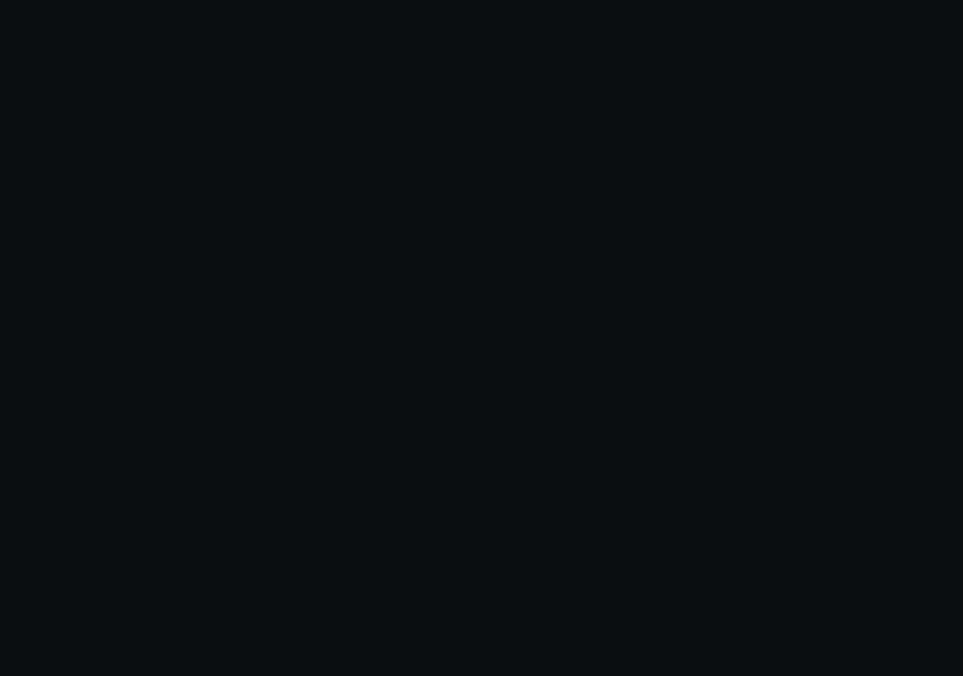
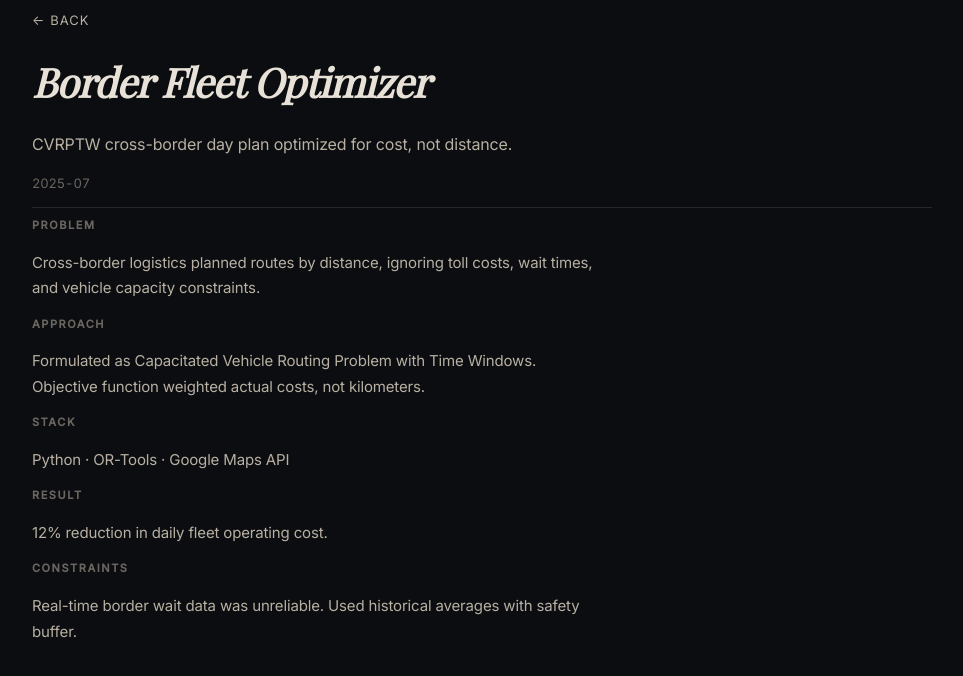
Before and after one commit to benjaminarce-cloud/arcev2-portfolio, a Next.js app: page /work/border-fleet-optimizer in a window 1280 px wide. Before the commit this address had no page. Shown: the top 676 px of the page, without its empty margins (158-1121 px from the left). Built offline with nearby package versions, Linux system fonts and the light colour scheme; a web font is replaced by a local one.

Commit message:
Update page.tsx

```diff
--- a/src/app/work/[slug]/page.tsx
+++ b/src/app/work/[slug]/page.tsx
@@ -1,24 +1,136 @@
+import Link from "next/link";
 import { notFound } from "next/navigation";
 
-const allowed = new Set(["margin-forecasting-system"]);
+const projectData: Record<
+  string,
+  {
+    title: string;
+    description: string;
+    date: string;
+    problem: string;
+    approach: string;
+    stack: string[];
+    result: string;
+    constraints?: string;
+  }
+> = {
+  "inbox-inventory-radar": {
+    title: "Inbox → Inventory Radar",
+    description: "Daily export → live LATAM traffic-light view of stock risk.",
+    date: "2025-10",
+    problem:
+      "Regional inventory reports arrived as email attachments with inconsistent formats. Teams spent hours manually consolidating data to identify stockout risks.",
+    approach:
+      "Built a Power Automate flow that extracts attachments, normalizes schemas, and pushes to SharePoint. Power BI dashboard refreshes daily with traffic-light risk indicators.",
+    stack: ["Power BI", "Power Automate", "SharePoint", "Excel"],
+    result:
+      "Reduced inventory review time from 4 hours to 15 minutes. Caught 3 potential stockouts in first month.",
+    constraints:
+      "Had to work within existing Microsoft 365 licensing. No Azure budget for custom compute.",
+  },
+  "chokepoint-frontier-model": {
+    title: "Chokepoint Frontier Model",
+    description:
+      "Tri-objective sim/opt mapping cost vs resilience vs carbon at CoWoS/HBM bottleneck.",
+    date: "2025-09",
+    problem:
+      "Semiconductor supply chain decisions were made on cost alone, ignoring resilience to disruption and carbon footprint.",
+    approach:
+      "Built a simulation model with three competing objectives. Used Pareto frontier visualization to show decision-makers the tradeoff space.",
+    stack: ["Python", "NumPy", "Plotly", "Linear Programming"],
+    result:
+      "Identified sourcing strategy that reduced carbon 18% with only 3% cost increase.",
+  },
+  "cost-flight-simulator": {
+    title: "Cost Flight Simulator",
+    description: "What-if manufacturing P&L engine for margin impact in seconds.",
+    date: "2025-08",
+    problem:
+      "Finance needed to model cost scenarios (tariffs, FX, material prices) but existing spreadsheets took days to update.",
+    approach:
+      "Created a parameterized P&L model with sliders for key variables. Pre-computed sensitivity matrices for instant feedback.",
+    stack: ["Python", "Streamlit", "Pandas", "NumPy"],
+    result: "Scenario analysis that took 2 days now takes 30 seconds.",
+  },
+  "border-fleet-optimizer": {
+    title: "Border Fleet Optimizer",
+    description: "CVRPTW cross-border day plan optimized for cost, not distance.",
+    date: "2025-07",
+    problem:
+      "Cross-border logistics planned routes by distance, ignoring toll costs, wait times, and vehicle capacity constraints.",
+    approach:
+      "Formulated as Capacitated Vehicle Routing Problem with Time Windows. Objective function weighted actual costs, not kilometers.",
+    stack: ["Python", "OR-Tools", "Google Maps API"],
+    result: "12% reduction in daily fleet operating cost.",
+    constraints:
+      "Real-time border wait data was unreliable. Used historical averages with safety buffer.",
+  },
+};
 
-export default function ProjectPage({ params }: { params: { slug: string } }) {
-  if (!allowed.has(params.slug)) return notFound();
+export default async function ProjectPage({
+  params,
+}: {
+  params: Promise<{ slug: string }>;
+}) {
+  const { slug } = await params;
+  const project = projectData[slug];
+
+  if (!project) {
+    notFound();
+  }
 
   return (
-    <div className="py-12">
-      <h1 className="text-[36px] leading-[1.1] tracking-[-0.03em]">
-        Margin Forecasting System
-      </h1>
-      <p className="mt-3 text-[15px] leading-6 text-[color:var(--muted)] max-w-[75ch]">
-        Forecasts margin under inflation shocks with what-if drivers and uncertainty bounds.
-      </p>
+    <div className="min-h-screen px-6 md:px-16 max-w-[900px] mx-auto">
+      {/* Back link */}
+      <div className="pt-12 pb-16">
+        <Link
+          href="/"
+          className="text-[13px] tracking-[0.08em] uppercase text-[var(--muted)] hover:text-[var(--text)] transition-colors"
+        >
+          ← Back
+        </Link>
+      </div>
 
-      <div className="my-8 border-t hairline" />
+      {/* Header */}
+      <header className="pb-12 border-b hairline">
+        <h1 className="font-serif italic text-[40px] leading-[1.15] tracking-[-0.02em] text-[var(--text)]">
+          {project.title}
+        </h1>
+        <p className="mt-4 text-[16px] leading-[1.6] text-[var(--muted)] max-w-[60ch]">
+          {project.description}
+        </p>
+        <p className="mt-4 text-[13px] tabular-nums text-[var(--faint)]">
+          {project.date}
+        </p>
+      </header>
 
-      <div className="prose-tux">
-        <p>Next step: this becomes MDX-driven (Overview + collapsible Notes).</p>
-      </div>
+      {/* Sections */}
+      <main className="py-12 space-y-10">
+        <Section label="Problem" content={project.problem} />
+        <Section label="Approach" content={project.approach} />
+        <Section label="Stack" content={project.stack.join(" · ")} />
+        <Section label="Result" content={project.result} />
+        {project.constraints && (
+          <Section label="Constraints" content={project.constraints} />
+        )}
+      </main>
     </div>
   );
 }
+
+function Section({ label, content }: { label: string; content: string }) {
+  return (
+    <div>
+      <h2 className="text-[11px] tracking-[0.14em] uppercase text-[var(--faint)] mb-3">
+        {label}
+      </h2>
+      <p className="text-[15px] leading-[1.7] text-[var(--muted)] max-w-[60ch]">
+        {content}
+      </p>
+    </div>
+  );
+}
+
+export function generateStaticParams() {
+  return Object.keys(projectData).map((slug) => ({ slug }));
+}
```
